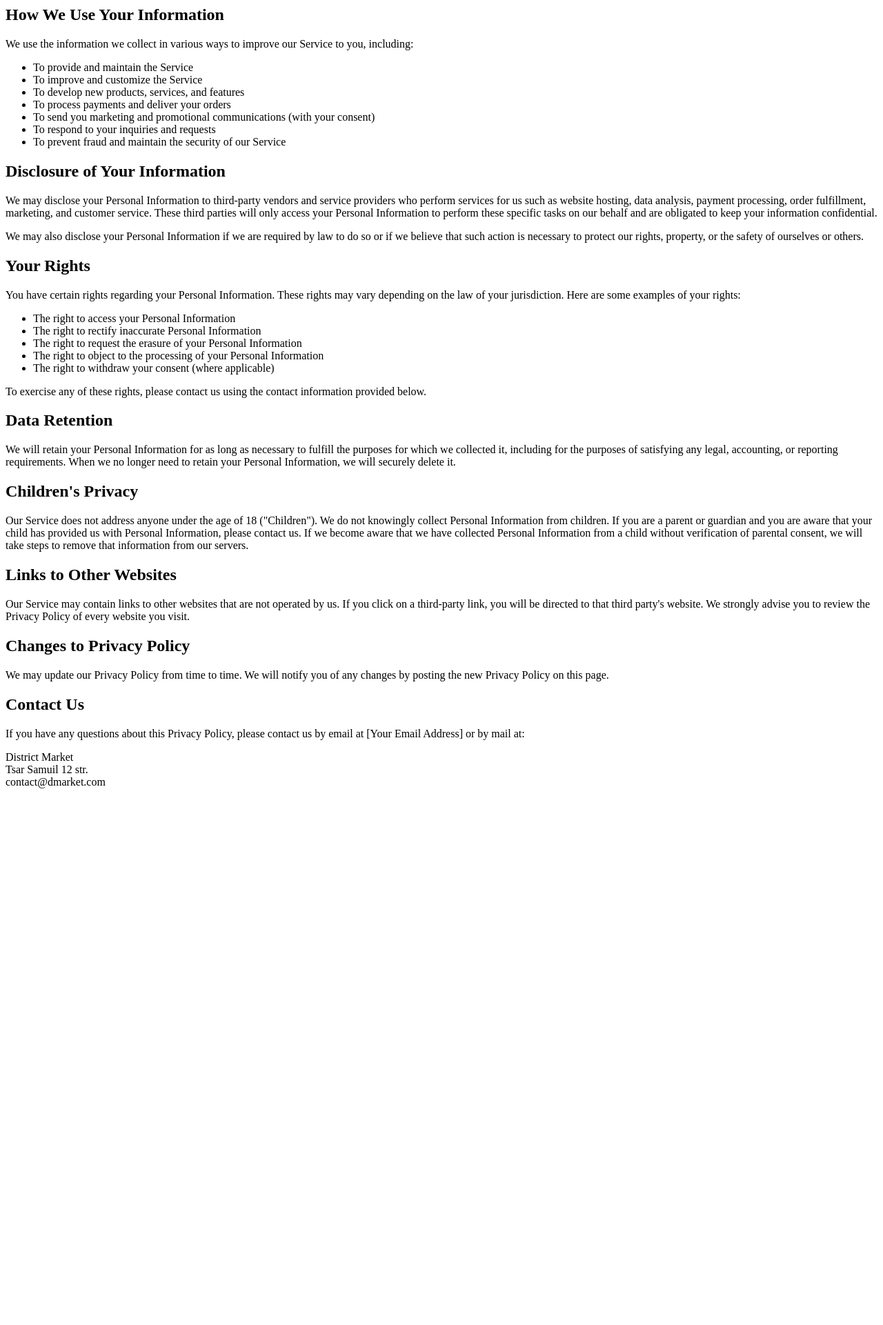
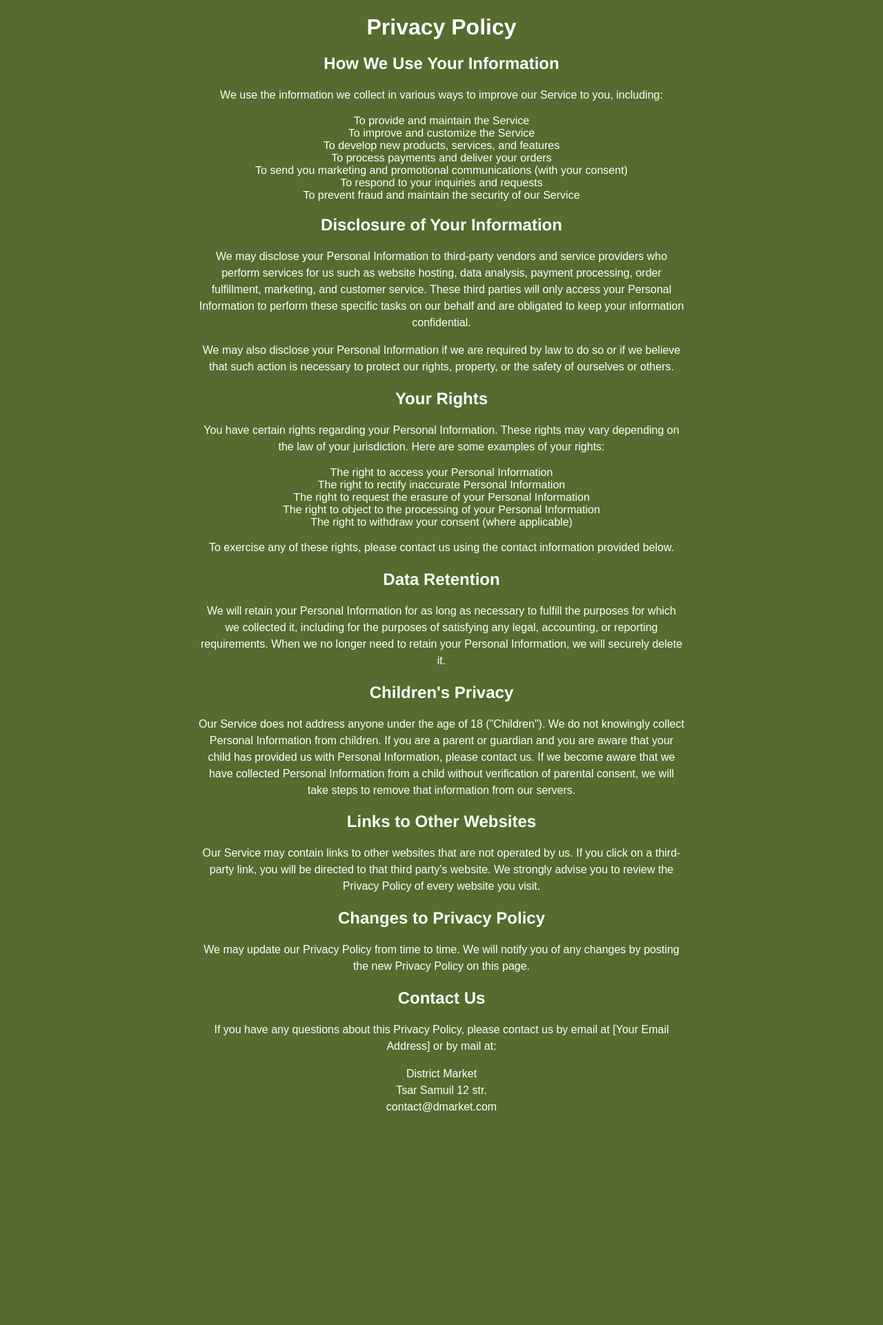
Before and after one commit to vickybedrova/online-store, a PHP site: page /privacy_policy.php in a window 1280 px wide. Shown: the whole page at 69% size. Before the commit the page ends 1143 px from the top, so only its background shows below. Run offline with PHP 8.4, Linux system fonts and the light colour scheme.

Commit message:
UX changes

```diff
--- a/about_us.php
+++ b/about_us.php
@@ -1,15 +1,17 @@
-
 <!DOCTYPE html>
 <html lang="en">
 <head>
     <meta charset="UTF-8">
     <title>About Us</title>
+    <link rel="stylesheet" href="style.css">
 </head>
 <body>
+    <div class = "content">
     <h1>About Us</h1>
     <p>We are a passionate team dedicated to providing a convenient and enjoyable online shopping experience.
        Our mission is to offer high-quality products at competitive prices, with exceptional customer service.</p>
     <p>We believe in fostering a knowledgeable and helpful community. Our moderators play a crucial role
        in selecting and reviewing products, ensuring a curated selection that meets our customers' needs.</p>
+    </div>
 </body>
 </html>
--- a/privacy_policy.php
+++ b/privacy_policy.php
@@ -1,17 +1,27 @@
+<!DOCTYPE html>
+<html lang="en">
+<head>
+    <meta charset="UTF-8">
+    <title>Privacy Policy</title>
+    <link rel="stylesheet" href="style.css">
+</head>
+<body>
+
+    <div class="content">  <h1>Privacy Policy</h1>
 
     <h2>How We Use Your Information</h2>
 
         <p>We use the information we collect in various ways to improve our Service to you, including:</p>
 
-<ul>
-    <li>To provide and maintain the Service</li>
-    <li>To improve and customize the Service</li>
-    <li>To develop new products, services, and features</li>
-    <li>To process payments and deliver your orders</li>
-    <li>To send you marketing and promotional communications (with your consent)</li>
-    <li>To respond to your inquiries and requests</li>
-    <li>To prevent fraud and maintain the security of our Service</li>
-</ul>
+
+            To provide and maintain the Service <br>
+            To improve and customize the Service <br>
+            To develop new products, services, and features <br>
+            To process payments and deliver your orders <br>
+            To send you marketing and promotional communications (with your consent) <br>
+            To respond to your inquiries and requests <br>
+            To prevent fraud and maintain the security of our Service <br>
+
 
         <h2>Disclosure of Your Information</h2>
 
@@ -23,13 +33,11 @@
 
         <p>You have certain rights regarding your Personal Information. These rights may vary depending on the law of your jurisdiction. Here are some examples of your rights:</p>
 
-<ul>
-    <li>The right to access your Personal Information</li>
-    <li>The right to rectify inaccurate Personal Information</li>
-    <li>The right to request the erasure of your Personal Information</li>
-    <li>The right to object to the processing of your Personal Information</li>
-    <li>The right to withdraw your consent (where applicable)</li>
-</ul>
+            The right to access your Personal Information<br>
+            The right to rectify inaccurate Personal Information<br>
+            The right to request the erasure of your Personal Information<br>
+            The right to object to the processing of your Personal Information<br>
+            The right to withdraw your consent (where applicable)<br>
 
         <p>To exercise any of these rights, please contact us using the contact information provided below.</p>
 
@@ -56,6 +64,11 @@
         <p>District Market<br>
         Tsar Samuil 12 str.<br>
         contact@dmarket.com</p>
+</div>
+</body>
+</html>
+
+
 
 </body>
 </html>
--- /dev/null
+++ b/style.css
@@ -0,0 +1,106 @@
+body {
+    font-family: 'Helvetica Neue', Arial, sans-serif;
+    background: black;
+    margin: 0;
+    padding: 0;
+    display: flex;
+    justify-content: center;
+    align-items: center;
+    height: 100vh;
+    color: #fff;
+    background: #556b2f;
+}
+
+.container {
+    text-align: center;
+    background: rgba(255, 255, 255, 0.15);
+    padding: 2px;
+    box-shadow: 0 8px 32px 0 rgba(31, 38, 135, 0.37);
+    align-items: center;
+    border-radius: 10px;
+    backdrop-filter: blur(10px);
+    -webkit-backdrop-filter: blur(10px);
+    border: 1px solid rgba(255, 255, 255, 0.18);
+    width: 100%;
+    max-width: 400px;
+}
+.content {
+    overflow-y: auto;
+    height: 100vh;
+    text-align: center;
+    padding:18em;
+
+}
+.content p {
+    text-align: center;
+  }
+
+
+h1 {
+    color: #fff;
+    font-size: 2em;
+    margin-bottom: 0.5em;
+    text-align: center;
+}
+p {
+    font-family: Arial, sans-serif;
+    font-size: 16px;
+    line-height: 1.5;
+    color: #fff;
+    text-align: center;
+    margin-top: 1em;
+    margin-bottom: 1em;
+  }
+
+
+label {
+    margin-left:1em;
+    display: block;
+    text-align: left;
+    color: #fff;
+    margin-bottom: 0.5em;
+}
+
+input[type="text"],
+input[type="email"],
+input[type="tel"],
+input[type="password"] {
+    width: 90%;
+    padding: 0.75em;
+    margin-bottom: 1em;
+    border: none;
+    border-radius: 5px;
+    outline: none;
+    background: rgba(255, 255, 255, 0.25);
+    color: #fff;
+}
+
+.submit-btn {
+    width: 40%;
+    padding: 0.75em 1em;
+    border: none;
+    border-radius: 25px;
+    background: rgba(255, 255, 255, 0.25);
+    color: #fff;
+    font-weight: bold;
+    cursor: pointer;
+    transition: background 0.3s, transform 0.3s;
+    margin-bottom: 1em;
+}
+
+.submit-btn:hover {
+    background: rgba(255, 255, 255, 0.35);
+    transform: scale(1.05);
+}
+
+.error {
+    color: red;
+    text-align: left;
+    margin-bottom: 1em;
+}
+
+.success {
+    color: green;
+    text-align: left;
+    margin-bottom: 1em;
+}
```
Also changed, not shown: home.php (+42 -3 lines), login.php (+27 -30 lines), online-store.sql (deleted, +0 -198 lines), registration.php (+28 -15 lines), terms_and_conditions.php (+18 -3 lines). Lines whose indentation alone changed are shown as unchanged.
